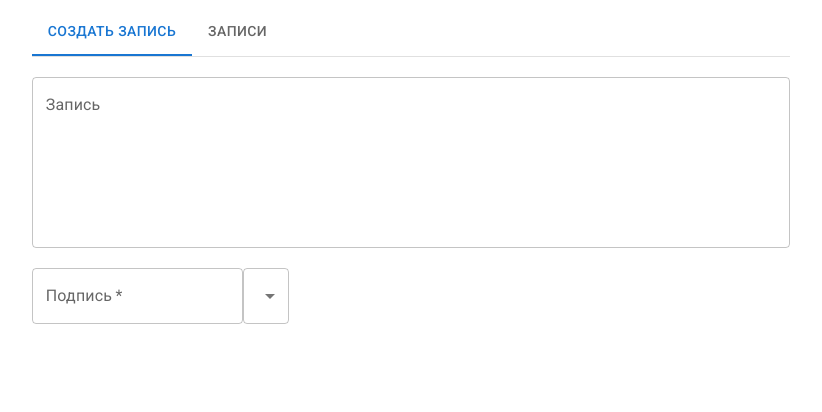
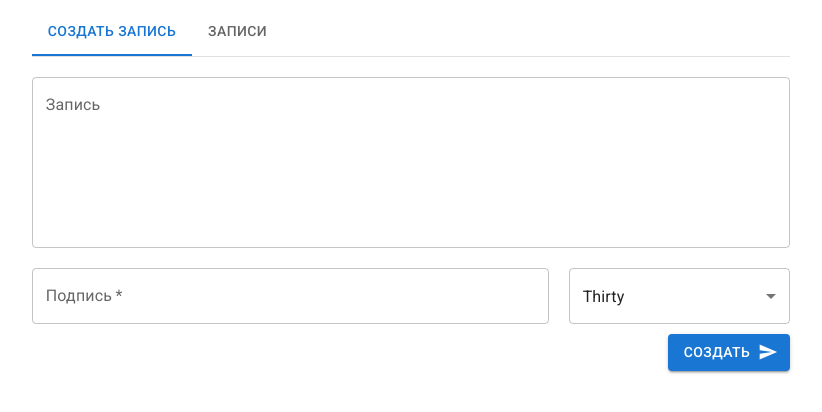
Before and after one commit to ultraza4/notes_task, a React app: page /create_note in a window 1280 px wide. Shown: the top 412 px of the page, without its empty margins (229-1051 px from the left). Built offline with nearby package versions, Linux system fonts and the light colour scheme.

Commit message:
almost finished ui

```diff
--- a/package.json
+++ b/package.json
@@ -31,8 +31,10 @@
     "@babel/polyfill": "^7.12.1",
     "@emotion/react": "^11.10.0",
     "@emotion/styled": "^11.10.0",
+    "@mui/icons-material": "^5.8.4",
     "@mui/material": "^5.9.3",
     "@redux-devtools/extension": "^3.2.2",
+    "@reduxjs/toolkit": "^1.8.3",
     "react": "^18.2.0",
     "react-dom": "^18.2.0",
     "react-redux": "^8.0.2",
--- a/src/Pages/CreateNote.jsx
+++ b/src/Pages/CreateNote.jsx
@@ -2,9 +2,11 @@ import React, { useState } from 'react';
 import TextField from '@mui/material/TextField';
 import Select from '@mui/material/Select';
 import MenuItem from '@mui/material/MenuItem';
+import Button from '@mui/material/Button';
+import SendIcon from '@mui/icons-material/Send';
 
 function CreateNote() {
-    const [age, setAge] = useState('');
+    const [age, setAge] = useState('30');
 
     const handleChange = (event) => {
         setAge(event.target.value);
@@ -21,24 +23,35 @@ function CreateNote() {
                     fullWidth
                     placeholder="Введите текст записи"
                 />
+
                 <div className='Sign_Time'>
+                    <div className='sign_textfield'>
                         <TextField
                             required
                             id="outlined-required"
                             label="Подпись"
                             placeholder="Введите ФИО"
+                            fullWidth
                         />
+                    </div>
+                    <div className='timezone_textfield'>
                         <Select
                             labelId="demo-simple-select-label"
                             id="demo-simple-select"
                             value={age}
-                        label="Age"
+                            label="Точное время по"
                             onChange={handleChange}
+                            fullWidth
                         >
                             <MenuItem value={10}>Ten</MenuItem>
                             <MenuItem value={20}>Twenty</MenuItem>
                             <MenuItem value={30}>Thirty</MenuItem>
                         </Select>
+                    </div>
+
+                </div>
+                <div className='send_button'>
+                    <Button variant="contained" endIcon={<SendIcon />}>Создать</Button>
                 </div>
             </form>
         </div>
--- a/src/Pages/Notes.jsx
+++ b/src/Pages/Notes.jsx
@@ -1,9 +1,14 @@
 import React from 'react';
+import { Note } from '../components/Note';
 
 function Notes(props) {
+
     return (
-        <div>
-            <h1>Notes Page</h1>
+        <div className='notes'>
+            <Note id='1' sign='Kagarman Azamat' time='20555' text='Hello mother father' />
+            <Note id='1' sign='Kagarman Azamat' time='20555' text='Hello mother father' />
+            <Note id='1' sign='Kagarman Azamat' time='20555' text='Hello mother father' />
+            <Note id='1' sign='Kagarman Azamat' time='20555' text='Hello mother father' />
         </div>
     );
 }
--- a/src/index.scss
+++ b/src/index.scss
@@ -1,6 +1,30 @@
 .createNote__container {
     margin-top: 20px;
 }
+
 .Sign_Time {
+    display: flex;
+    align-items: center;
     margin-top: 20px;
+
+    .sign_textfield {
+        width: 70%;
+        margin-right: 20px;
+    }
+
+    .timezone_textfield {
+        width: 30%;
+    }
 }
+
+.send_button {
+    margin-top: 10px;
+    display: flex;
+    justify-content: right;
+}
+
+.notes {
+    display: flex;
+    justify-content: space-between;
+    flex-wrap: wrap;
+}
--- a/src/redux/notesReducer.js
+++ b/src/redux/notesReducer.js
@@ -1,5 +1,18 @@
 const defaultState = {
-
+   notes: [
+      {
+         id: 1,
+         sign: "Default User",
+         time: "02/08/2022",
+         text: "Hello mother father"
+      },
+      {
+         id: 2,
+         sign: "Default User 2",
+         time: "02/08/2022",
+         text: "Hello mother father"
+      }
+   ]
 }
 
 export const notesReducer = (state = defaultState, action) => {
--- a/src/redux/store.js
+++ b/src/redux/store.js
@@ -1,11 +1,13 @@
-import { combineReducers } from "redux";
-import { createStore, applyMiddleware, compose } from "redux";
+import { configureStore } from '@reduxjs/toolkit'
 import { notesReducer } from "./notesReducer";
-import { composeWithDevTools } from '@redux-devtools/extension';
+// import { composeWithDevTools } from '@redux-devtools/extension';
 import thunk from "redux-thunk";
 
-const rootReducer = combineReducers({
+const rootReducer = {
    notesReducer: notesReducer
-})
+}
 
-export const store = createStore(rootReducer, composeWithDevTools(applyMiddleware(thunk)));
+export const store = configureStore({
+   reducer: rootReducer,
+   middleware: (getDefaultMiddleware) => getDefaultMiddleware().concat(thunk),
+});
```
Also changed, not shown: 1 other file (tests, documents, lock files or other folders). Lines whose indentation alone changed are shown as unchanged.
